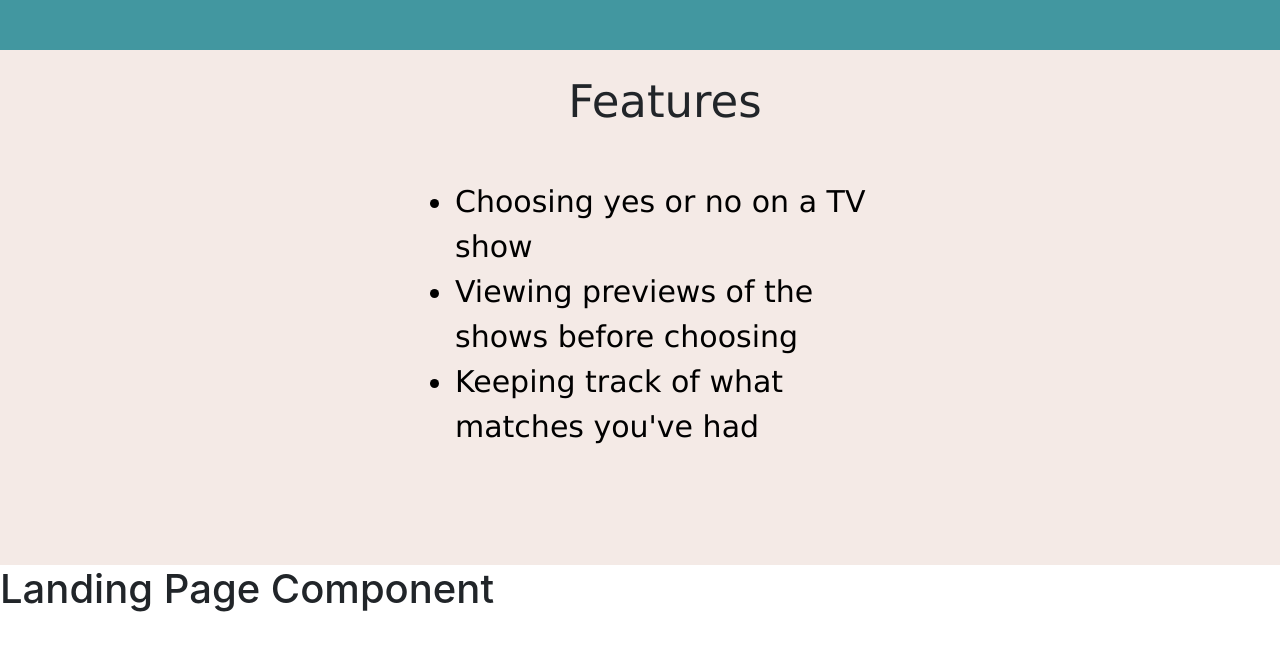
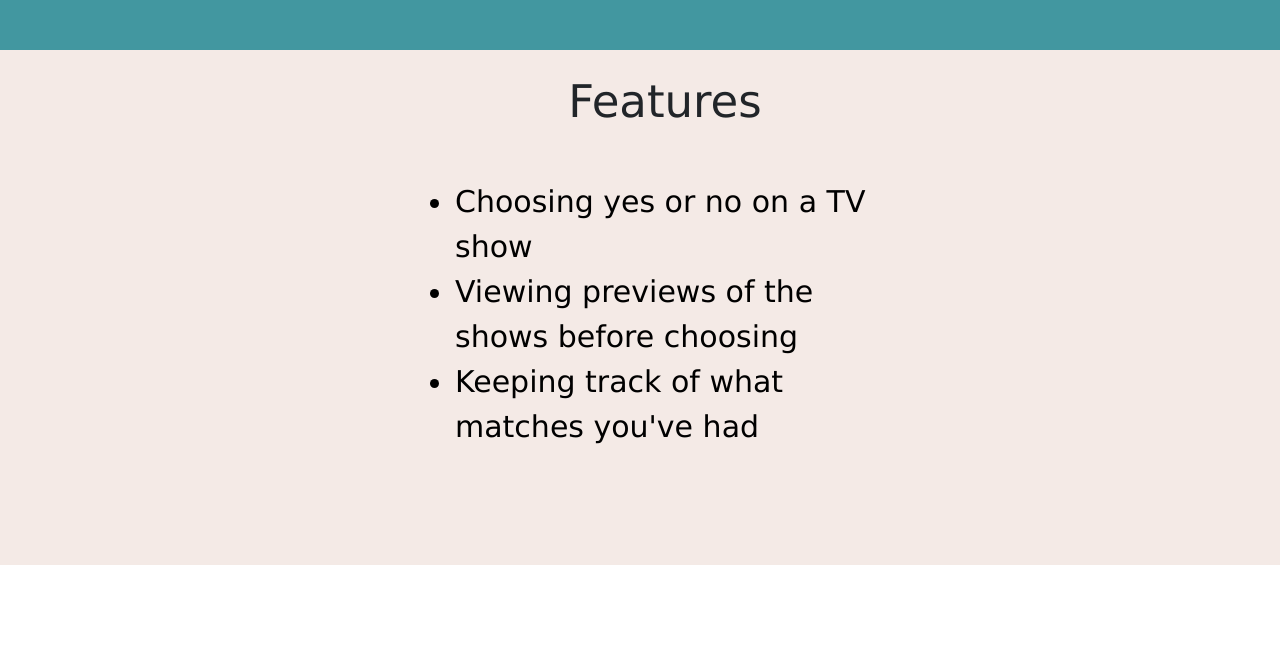
Before and after one commit to MauResendez/TVTroubles, a React (Create React App) app in the folder frontend/: page / in a window 1280 px wide. Shown: the top 650 px of the page. Built offline with nearby package versions, Linux system fonts and the light colour scheme.

Commit message:
Commit 4, okay now ready for pull request

```diff
--- a/frontend/src/App.js
+++ b/frontend/src/App.js
@@ -1,10 +1,9 @@
 import './App.css';
 import LandingPage from './views/LandingPage'
-import Features from './components/Features'
+
 function App() {
   return (
     <div>
-      <Features/>
       <LandingPage/>
     </div>
   );
--- a/frontend/src/views/LandingPage.js
+++ b/frontend/src/views/LandingPage.js
@@ -1,10 +1,10 @@
 import React from 'react';
+import Features from '../components/Features'
 
 function LandingPage(){
     return(
         <div>
-            {/* Insert your created components here */}
-            <h1>Landing Page Component</h1>
+            <Features/>
         </div>
     )
 }
```
